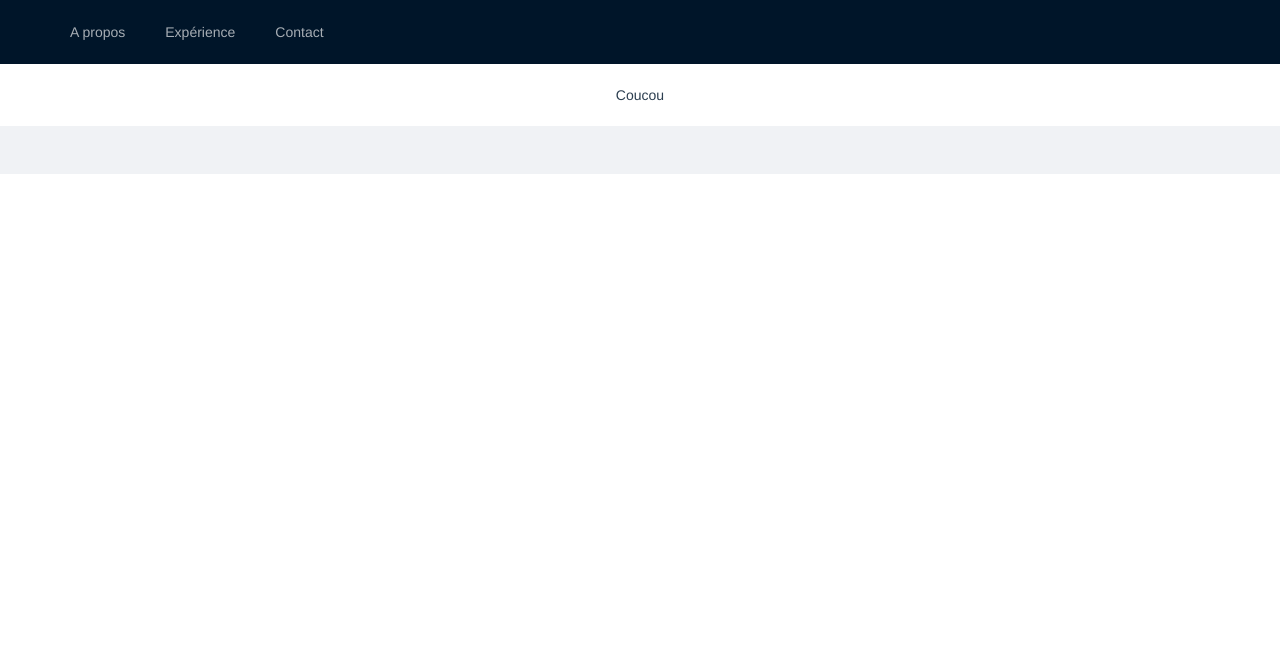
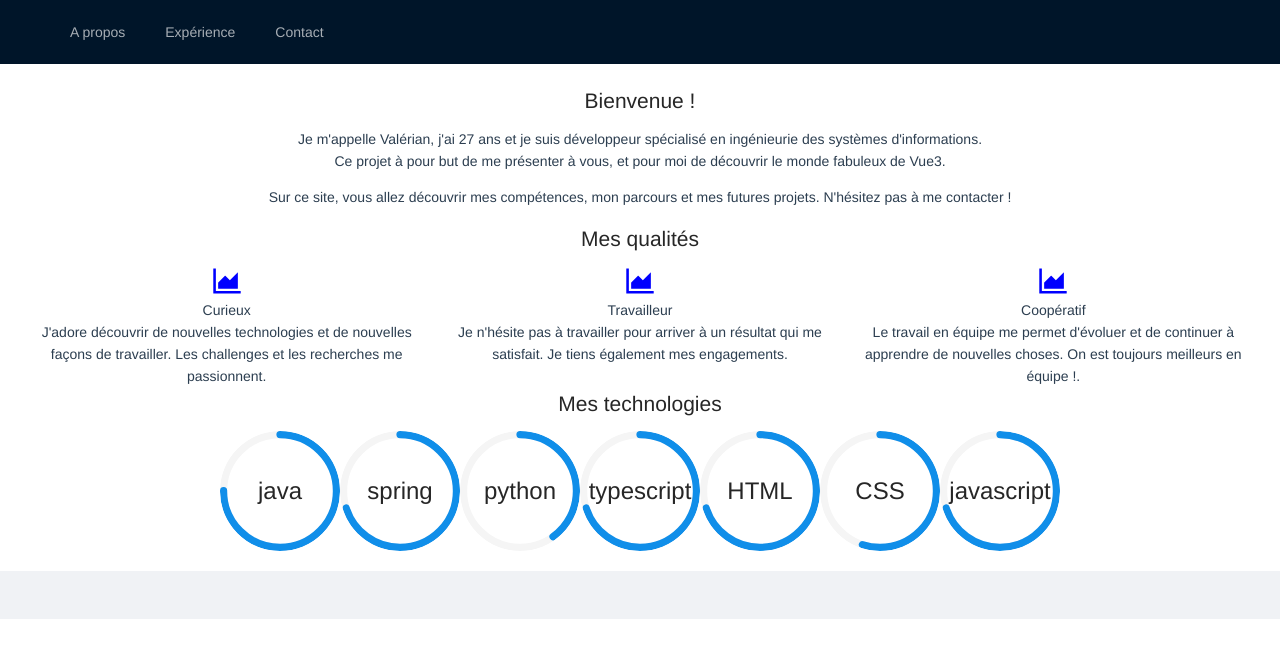
Before and after one commit to jorianvb/portfolio_vue, a Vue app: page / in a window 1280 px wide. Shown: the top 658 px of the page. Built offline with nearby package versions, Linux system fonts and the light colour scheme.

Commit message:
Ajout du contenu dans la page home

```diff
--- a/src/components/Home.vue
+++ b/src/components/Home.vue
@@ -1,10 +1,74 @@
 <template>
-  Coucou
+  <h1>Bienvenue !</h1>
+
+  <p>Je m'appelle Valérian, j'ai 27 ans et je suis développeur spécialisé en ingénieurie des systèmes d'informations. <br/>
+  Ce projet à pour but de me présenter à vous, et pour moi de découvrir le monde fabuleux de Vue3.</p>
+
+  <p>Sur ce site, vous allez découvrir mes compétences, mon parcours et mes futures projets. N'hésitez pas à me contacter !</p>
+
+  <h2>Mes qualités</h2>
+  <a-row>
+  <a-col :span="8"><area-chart-outlined :style="{fontSize : '32px', color:'blue'}"/>
+      <br/> Curieux
+      <br/> J'adore découvrir de nouvelles technologies et de nouvelles façons de travailler. Les challenges et les recherches me passionnent.
+  </a-col>
+  <a-col :span="8"><area-chart-outlined :style="{fontSize : '32px', color:'blue'}"/>
+      <br/> Travailleur
+      <br/> Je n'hésite pas à travailler pour arriver à un résultat qui me satisfait. Je tiens également mes engagements.
+      </a-col>
+  <a-col :span="8"><area-chart-outlined :style="{fontSize : '32px', color:'blue'}"/>
+      <br/> Coopératif
+      <br/> Le travail en équipe me permet d'évoluer et de continuer à apprendre de nouvelles choses. On est toujours meilleurs en équipe !.
+  </a-col>
+  </a-row>
+
+  <h2>Mes technologies</h2>
+  <a-progress v-for="technology in technologies" :key="technology.name" type="circle" :percent="technology.percent" :format="() => technology.name"></a-progress>
 </template>
 
+
+
 <script>
+
+import { AreaChartOutlined } from '@ant-design/icons-vue';
+
 export default {
-  name: "Home"
+  name: "Home",
+  components :{
+    AreaChartOutlined
+  },
+  data : () => ({
+    technologies : [
+      {
+        percent : 75,
+        name : 'java'
+      },
+      {
+        percent : 70,
+        name : 'spring'
+      },
+      {
+        percent : 40,
+        name : 'python'
+      },
+      {
+        percent : 70,
+        name : 'typescript'
+      },
+      {
+        percent : 70,
+        name : 'HTML'
+      },
+      {
+        percent : 55,
+        name : 'CSS'
+      },
+      {
+        percent : 70,
+        name : 'javascript'
+      }
+      ],
+  })
 }
 </script>
 
```
